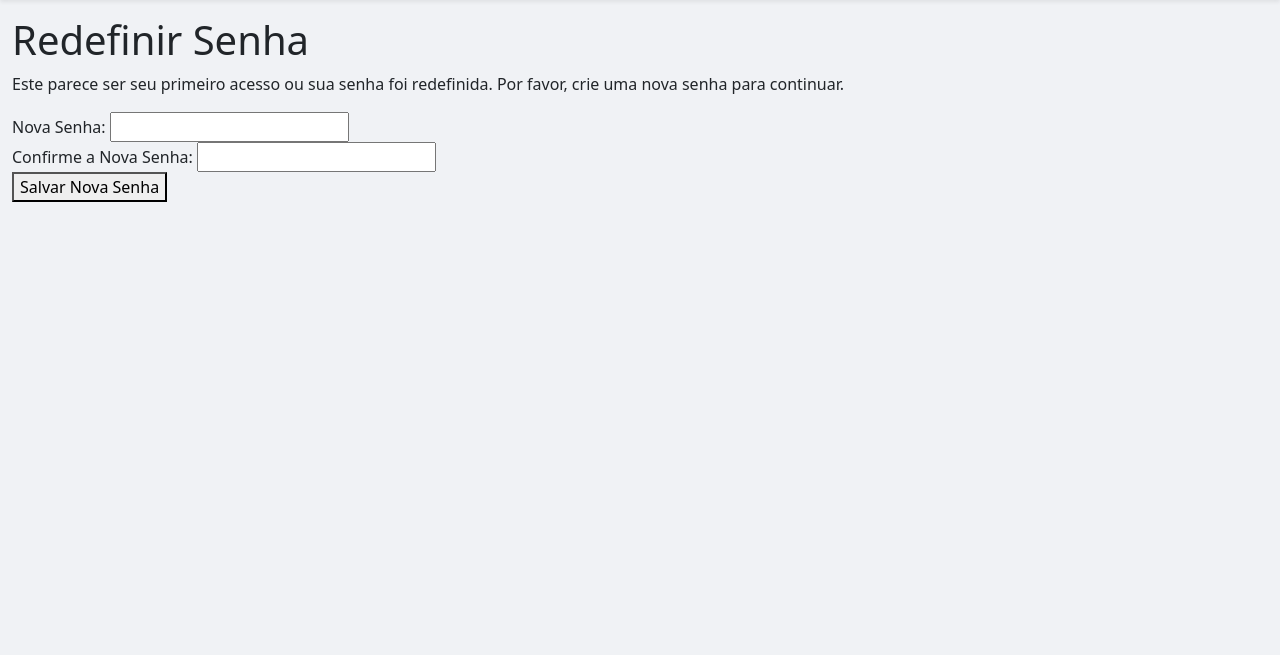
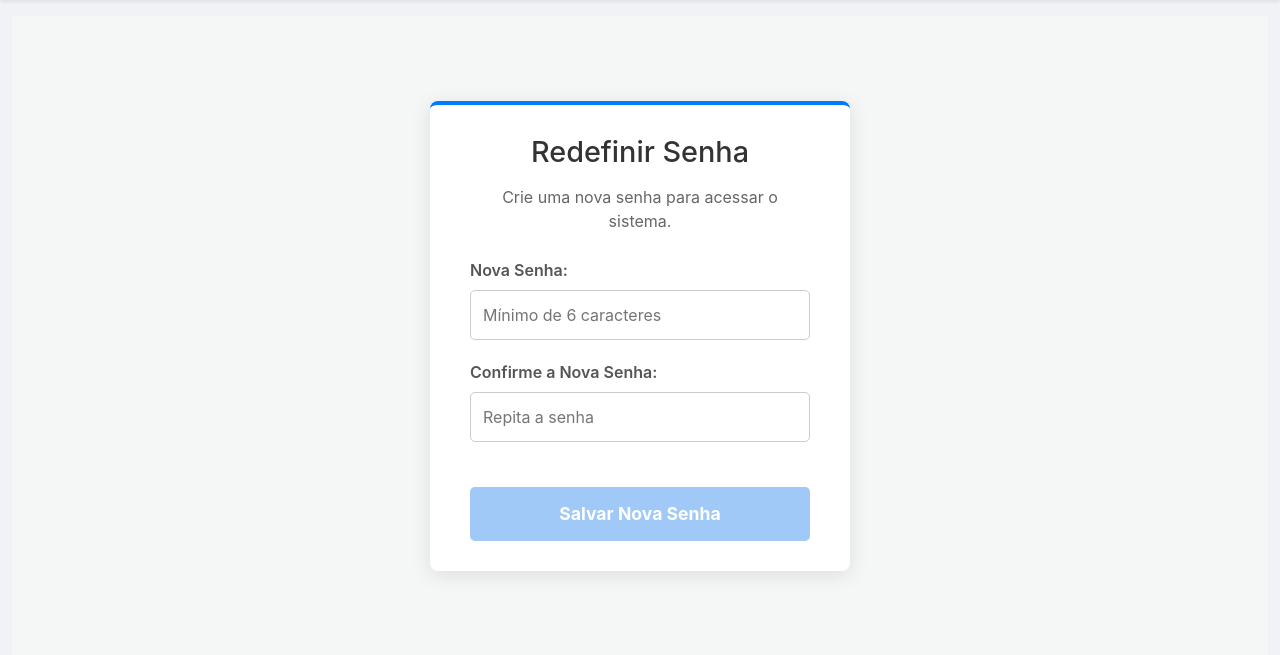
Before and after one commit to jacirjl/chamadosPostgres, a Flask app: page /redefinir_senha in a window 1280 px wide. Shown: the part 56-711 px from the top of the page. Run offline with Flask 3, Linux system fonts and the light colour scheme; the visitor is signed in with stand-in values (Sample User, id 1); data that the repository does not hold is empty; some libraries are stand-ins or nearby versions.

```diff
--- /dev/null
+++ b/static/css/style.css
@@ -0,0 +1,127 @@
+/* Container principal para centralizar o card na tela */
+.reset-container {
+    display: flex;
+    justify-content: center;
+    align-items: center;
+    min-height: 80vh;
+    background-color: #f4f7f6;
+    padding: 20px;
+    font-family: -apple-system, BlinkMacSystemFont, "Segoe UI", Roboto, "Helvetica Neue", Arial, sans-serif;
+}
+
+/* Card de redefinição de senha */
+.reset-card {
+    background-color: #ffffff;
+    padding: 30px 40px;
+    border-radius: 8px;
+    box-shadow: 0 4px 20px rgba(0, 0, 0, 0.1);
+    width: 100%;
+    max-width: 420px;
+    text-align: center;
+    border-top: 4px solid #007bff; /* Detalhe visual */
+}
+
+.reset-card h2 {
+    margin-top: 0;
+    margin-bottom: 15px;
+    color: #333;
+    font-size: 1.8em;
+}
+
+.reset-card .info-text {
+    margin-bottom: 25px;
+    color: #666;
+    font-size: 1em;
+}
+
+/* Estilo para os grupos do formulário (label + input) */
+.form-group {
+    margin-bottom: 20px;
+    text-align: left;
+}
+
+.form-group label {
+    display: block;
+    margin-bottom: 8px;
+    font-weight: 600;
+    color: #555;
+}
+
+.form-group input[type="password"] {
+    width: 100%;
+    padding: 12px;
+    border: 1px solid #ccc;
+    border-radius: 5px;
+    box-sizing: border-box;
+    transition: border-color 0.3s, box-shadow 0.3s;
+}
+
+.form-group input[type="password"]:focus {
+    border-color: #007bff;
+    box-shadow: 0 0 0 3px rgba(0, 123, 255, 0.25);
+    outline: none;
+}
+
+/* Botão de envio */
+.btn-submit {
+    width: 100%;
+    padding: 14px;
+    background-color: #007bff;
+    color: white;
+    border: none;
+    border-radius: 5px;
+    cursor: pointer;
+    font-size: 1.1em;
+    font-weight: bold;
+    transition: background-color 0.3s, transform 0.2s;
+}
+
+.btn-submit:hover:not(:disabled) {
+    background-color: #0056b3;
+    transform: translateY(-2px);
+}
+
+.btn-submit:disabled {
+    background-color: #a0c9f7;
+    cursor: not-allowed;
+}
+
+
+/* Mensagens de feedback (para JavaScript) */
+.feedback-message {
+    font-size: 0.9em;
+    font-weight: 500;
+    margin-top: -10px;
+    margin-bottom: 15px;
+    height: 20px;
+    text-align: left;
+}
+
+.feedback-message.error {
+    color: #dc3545; /* Vermelho */
+}
+
+.feedback-message.success {
+    color: #28a745; /* Verde */
+}
+
+/* Estilo para as mensagens flash do Flask (exemplo) */
+.alert {
+    padding: 15px;
+    margin-bottom: 20px;
+    border: 1px solid transparent;
+    border-radius: 4px;
+    text-align: center;
+}
+
+.alert-info {
+    color: #0c5460;
+    background-color: #d1ecf1;
+    border-color: #bee5eb;
+}
+
+.alert-success {
+    color: #155724;
+    background-color: #d4edda;
+    border-color: #c3e6cb;
+}
--- a/templates/redefinir_senha.html
+++ b/templates/redefinir_senha.html
@@ -3,28 +3,72 @@
 {% block title %}Redefinir Senha{% endblock %}
 
 {% block content %}
-<div class="form-container">
-    <h1>Redefinir Senha</h1>
-    <p>Este parece ser seu primeiro acesso ou sua senha foi redefinida. Por favor, crie uma nova senha para continuar.</p>
+<div class="reset-container">
+    <div class="reset-card">
+        <h2>Redefinir Senha</h2>
 
         {% with messages = get_flashed_messages(with_categories=true) %}
             {% if messages %}
                 {% for category, message in messages %}
                     <div class="alert alert-{{ category }}">{{ message }}</div>
                 {% endfor %}
+            {% else %}
+                 <p class="info-text">Crie uma nova senha para acessar o sistema.</p>
             {% endif %}
         {% endwith %}
 
-    <form method="post">
+        <form method="post" id="reset-form" novalidate>
             <div class="form-group">
                 <label for="new_password">Nova Senha:</label>
-            <input type="password" id="new_password" name="new_password" required minlength="4">
+                <input type="password" id="new_password" name="new_password" required minlength="6" placeholder="Mínimo de 6 caracteres">
             </div>
             <div class="form-group">
                 <label for="confirm_password">Confirme a Nova Senha:</label>
-            <input type="password" id="confirm_password" name="confirm_password" required minlength="4">
+                <input type="password" id="confirm_password" name="confirm_password" required minlength="6" placeholder="Repita a senha">
             </div>
-        <button type="submit">Salvar Nova Senha</button>
+            <div id="password-feedback" class="feedback-message"></div>
+            <button type="submit" class="btn-submit">Salvar Nova Senha</button>
         </form>
     </div>
+</div>
+
 {% endblock %}
+
+{% block scripts %}
+{{ super() }} <script>
+    document.addEventListener('DOMContentLoaded', function() {
+        const form = document.getElementById('reset-form');
+        const newPassword = document.getElementById('new_password');
+        const confirmPassword = document.getElementById('confirm_password');
+        const feedback = document.getElementById('password-feedback');
+        const submitButton = form.querySelector('.btn-submit');
+
+        function validatePasswords() {
+            // Desabilita o botão enquanto as senhas não forem válidas e coincidentes
+            if (newPassword.value.length >= 6 && newPassword.value === confirmPassword.value) {
+                feedback.textContent = '✅ As senhas coincidem!';
+                feedback.className = 'feedback-message success';
+                submitButton.disabled = false;
+            } else {
+                submitButton.disabled = true;
+                if (confirmPassword.value && newPassword.value !== confirmPassword.value) {
+                    feedback.textContent = '❌ As senhas não coincidem!';
+                    feedback.className = 'feedback-message error';
+                } else if (newPassword.value && newPassword.value.length < 6) {
+                    feedback.textContent = 'A senha deve ter no mínimo 6 caracteres.';
+                    feedback.className = 'feedback-message error';
+                } else {
+                    feedback.textContent = '';
+                    feedback.className = 'feedback-message';
+                }
+            }
+        }
+
+        newPassword.addEventListener('input', validatePasswords);
+        confirmPassword.addEventListener('input', validatePasswords);
+
+        // Inicializa a validação para desabilitar o botão no carregamento da página
+        validatePasswords();
+    });
+</script>
+{% endblock %}
```
Also changed, not shown: instance/uploads/2025-09-04_11-58-43-393967.jpeg (deleted). Lines whose indentation alone changed are shown as unchanged.
